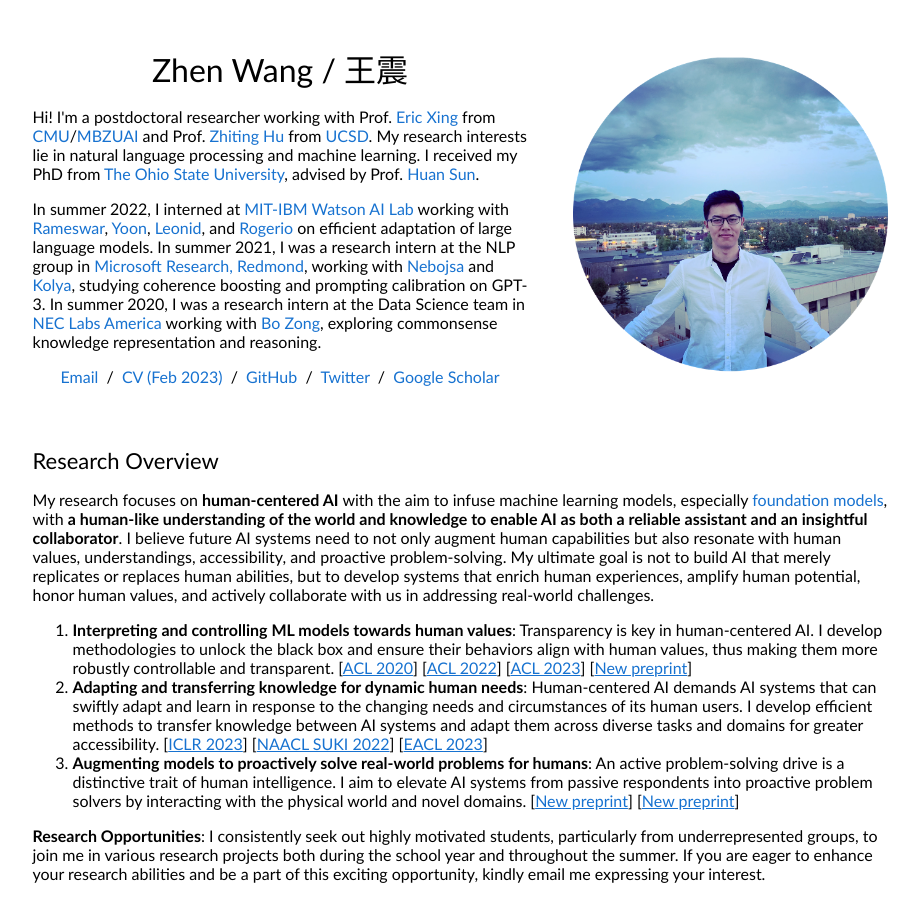
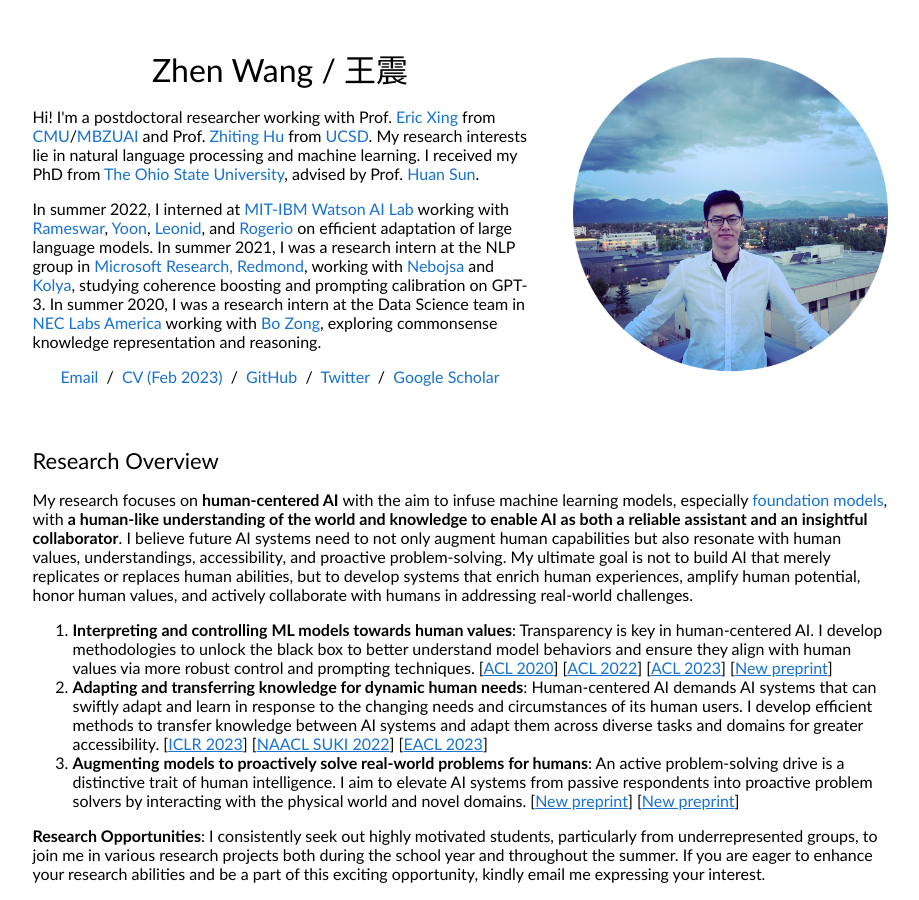
Before and after one commit to zhenwang9102/zhenwang9102.github.io, a Jekyll site: the page built from _posts/2019-06-02-venue.markdown, in a window 1280 px wide and 900 px high. Shown: the whole window, without its empty margins (180-1099 px from the left). Built offline with Jekyll 4.4.1, drawn with Linux system fonts in a browser that asks for light colours.

Commit message:
Update default.html

```diff
--- a/_layouts/default.html
+++ b/_layouts/default.html
@@ -72,11 +72,11 @@
             <td style="padding:2.5%;width:100%;vertical-align:middle">
               <h2>Research Overview</h2>
               <p>
-                My research focuses on <b>human-centered AI</b> with the aim to infuse machine learning models, especially <a href="https://en.wikipedia.org/wiki/Foundation_models">foundation models</a>, with <b>a human-like understanding of the world and knowledge to enable AI as both a reliable assistant and an insightful collaborator</b>. I believe future AI systems need to not only augment human capabilities but also resonate with human values, understandings, accessibility, and proactive problem-solving. My ultimate goal is not to build AI that merely replicates or replaces human abilities, but to develop systems that enrich human experiences, amplify human potential, honor human values, and actively collaborate with us in addressing real-world challenges.
+                My research focuses on <b>human-centered AI</b> with the aim to infuse machine learning models, especially <a href="https://en.wikipedia.org/wiki/Foundation_models">foundation models</a>, with <b>a human-like understanding of the world and knowledge to enable AI as both a reliable assistant and an insightful collaborator</b>. I believe future AI systems need to not only augment human capabilities but also resonate with human values, understandings, accessibility, and proactive problem-solving. My ultimate goal is not to build AI that merely replicates or replaces human abilities, but to develop systems that enrich human experiences, amplify human potential, honor human values, and actively collaborate with humans in addressing real-world challenges.
               </p>
               <ol>
                 <li>
-                  <b>Interpreting and controlling ML models towards human values</b>: Transparency is key in human-centered AI. I develop methodologies to unlock the black box and ensure their behaviors align with human values, thus making them more robustly controllable and transparent.
+                  <b>Interpreting and controlling ML models towards human values</b>: Transparency is key in human-centered AI. I develop methodologies to unlock the black box to better understand model behaviors and ensure they align with human values via more robust control and prompting techniques.
                   [<a style="text-decoration:underline;" href="https://arxiv.org/abs/2005.00889">ACL 2020</a>]
                   [<a style="text-decoration:underline;" href="https://arxiv.org/abs/2110.08294">ACL 2022</a>]
                   [<a style="text-decoration:underline;" href="https://arxiv.org/abs/2210.01293">ACL 2023</a>]
```
